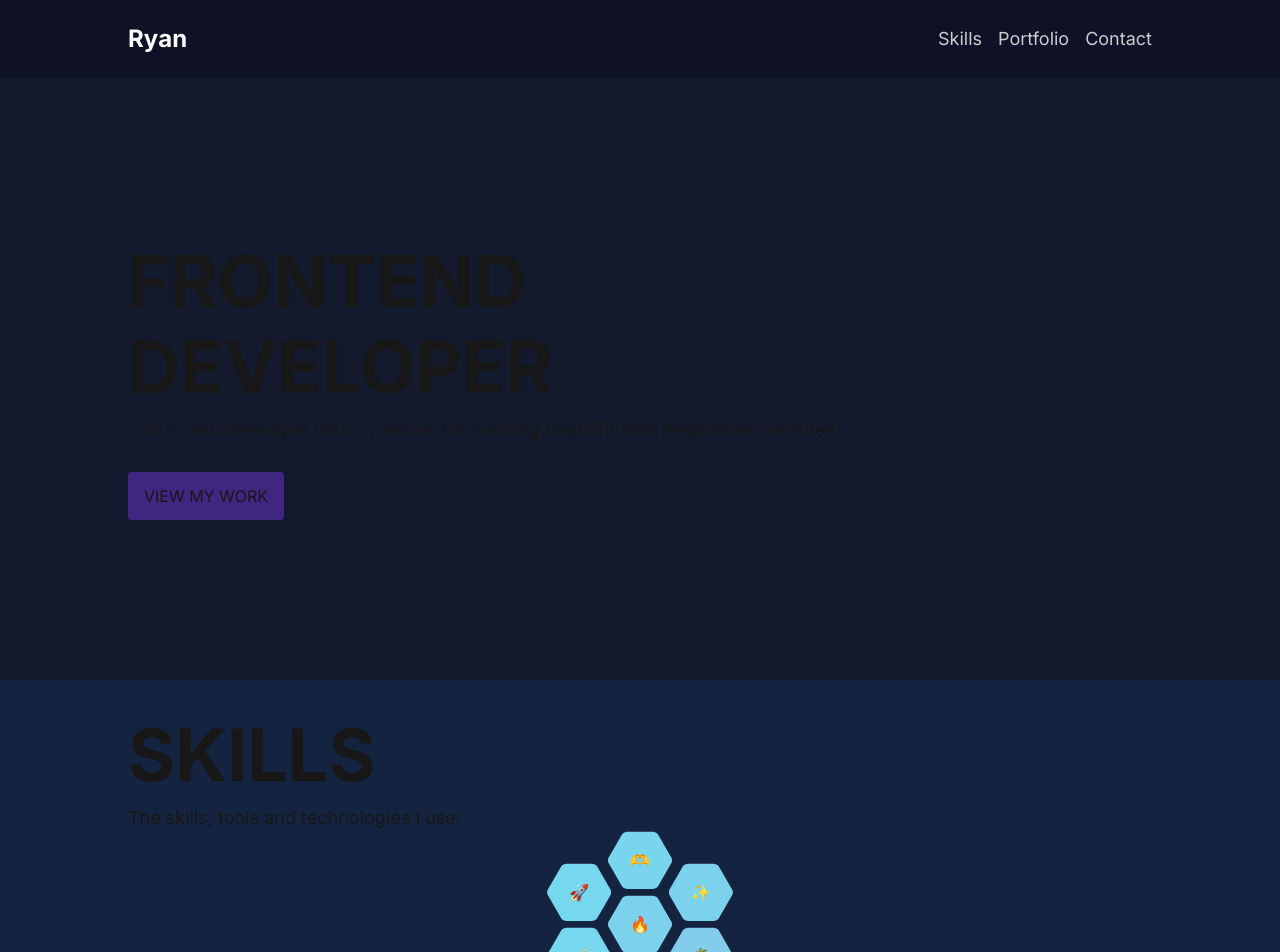
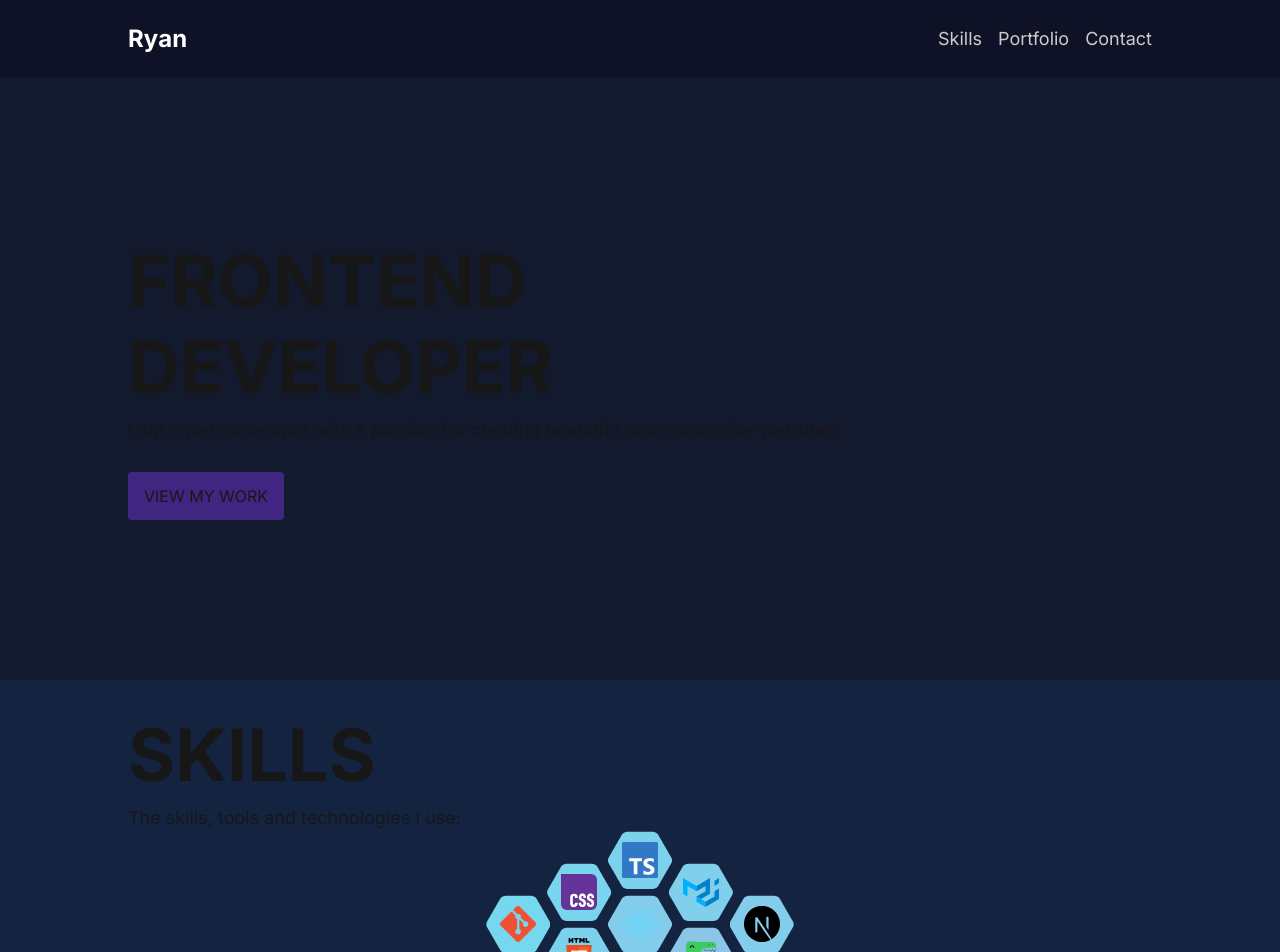
Before and after one commit to Linlaose/personal-website-v1, a Next.js app: page / in a window 1280 px wide. Shown: the top 952 px of the page. Built offline with nearby package versions, Linux system fonts and the light colour scheme.

Commit message:
feat: add icons to HexGrid component

```diff
--- a/src/app/components/hexagons/HexGrid.tsx
+++ b/src/app/components/hexagons/HexGrid.tsx
@@ -1,9 +1,32 @@
 import styles from "@/app/components/hexagons/HexGrid.module.scss";
 import clsx from "clsx";
+import Image from "next/image";
 import { CSSProperties } from "react";
+import {
+  ReactIcon,
+  CSSIcon,
+  HTMLIcon,
+  TypeScriptIcon,
+  GitIcon,
+  TailwindIcon,
+  MuiIcon,
+  DocusaurusOpenApiIcon,
+  NextIcon,
+} from "#/public/icons";
 
-const HONEYCOMB = [3, 4, 3];
-const ICONS = ["🚀", "🎸", "🤖", "🫶", "🔥", "🕹️", "👾", "✨", "🌴", "🖥️"];
+const HONEYCOMB = [1, 2, 3, 2, 1];
+const ICONS = [
+  GitIcon.src,
+  CSSIcon.src,
+  HTMLIcon.src,
+  TypeScriptIcon.src,
+  ReactIcon.src,
+  TailwindIcon.src,
+  MuiIcon.src,
+  DocusaurusOpenApiIcon.src,
+  NextIcon.src,
+];
+const style = { width: "36px", height: "36px", objectFit: "contain" } as const;
 
 const createCells = () => {
   let iconIndex = -1;
@@ -44,7 +67,14 @@ const HexGrid = () => {
                   className={styles["hexagon"]}
                   style={{ ...icon } as CSSProperties}
                 >
-                  {ICONS[offset - columnCount + index]}
+                  <Image
+                    src={ICONS[offset - columnCount + index]}
+                    alt=""
+                    width={36}
+                    height={36}
+                    style={style}
+                    priority
+                  />
                 </div>
               );
             })}
```
